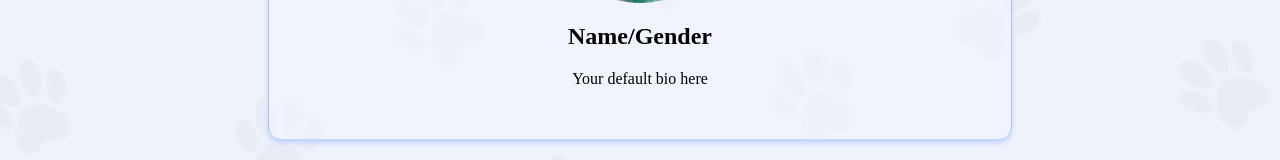
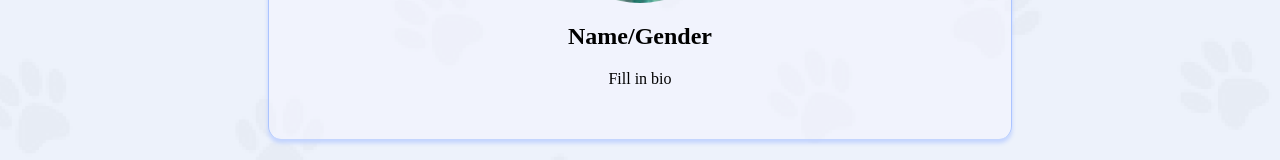
Before and after one commit to LeahJKH/Meows, a React (Vite) app: page /userprofile in a window 1280 px wide. Shown: the part 409-569 px from the top of the page. Built offline with nearby package versions, Linux system fonts and the light colour scheme.

Commit message:
Added local storage

```diff
--- a/src/Pages/UserProfilePage/userProfile.tsx
+++ b/src/Pages/UserProfilePage/userProfile.tsx
@@ -1,4 +1,4 @@
-import { useState, ChangeEvent } from "react";
+import { useState, useEffect, ChangeEvent } from "react";
 import PostCard from "../../Components/PostCard/Postcard";
 import styles from "./userProfile.module.css";
 import { PostInfo } from "../../Data/posts";
@@ -7,7 +7,10 @@ import MoreSvg from "../../assets/Icons/More";
 
 export function UserProfile() {
   // State for the bio content
-  const [bio, setBio] = useState("Your default bio here");
+  const [bio, setBio] = useState(() => {
+    const storedBio = localStorage.getItem("userBio");
+    return storedBio || "Fill in bio";
+  });
   // State to track whether the bio is in edit mode
   const [isEditingBio, setIsEditingBio] = useState(false);
 
@@ -20,6 +23,10 @@ export function UserProfile() {
   const handleEditClick = () => {
     setIsEditingBio(!isEditingBio);
   };
+
+  useEffect(() => {
+    localStorage.setItem("userBio", bio);
+  }, [bio]);
 
   return (
     <div className={styles.wholeUserProfile}>
```
